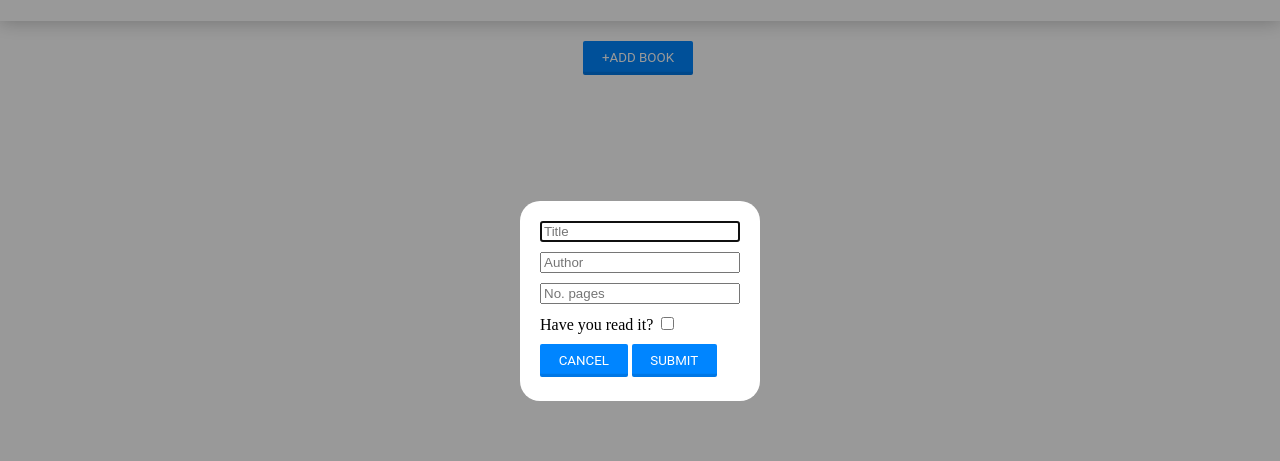
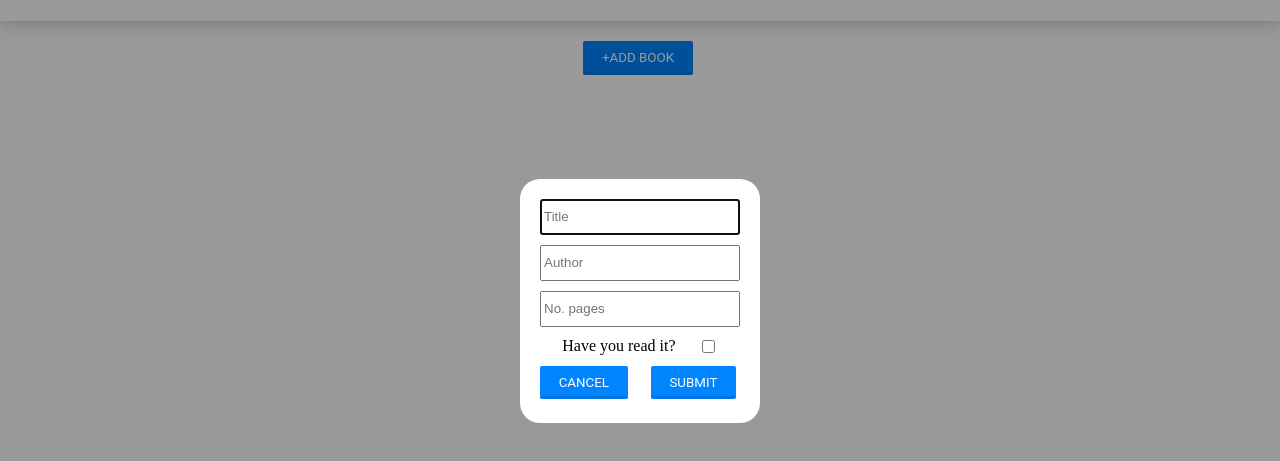
Before and after one commit to Yashido/library-js, a plain HTML site: page index.html in a window 1280 px wide. Both pictures are taken after a click on the button "+ADD BOOK". Shown: the part 99-560 px from the top of the page. Drawn offline with Linux system fonts and the light colour scheme.

Commit message:
Dialog styling cmp

```diff
--- a/index.html
+++ b/index.html
@@ -29,7 +29,7 @@
                     <input type="text" name="book-author" id="book-author" placeholder="Author">
                     <input type="number" name="book-pages" id="book-pages" placeholder="No. pages">
                     <div class="book-progression-container">
-                        <label for="book-progess">Have you read it?</label>
+                        <label for="book-progess" class="book-label">Have you read it?</label>
                         <input type="checkbox" name="book-progress" id="book-progress" value="1">
                     </div>
                     <div class="form-button-section">
--- a/style.css
+++ b/style.css
@@ -79,15 +79,27 @@ body {
         }
             #book-title, #book-author, #book-pages {
                 color: rgba(0, 133, 255, 0.8);
+                width: auto;
+                height: 30px;
+
             }
 
                 .book-progression-container {
+                    display: flex;
+                    flex-direction: row;
+                    justify-content: space-evenly;
+                }
+                    .book-label {
 
-                }
+                    }
+
                     #book-progress {
 
                     }
-
+                .form-button-section {
+                    display: flex;
+                    justify-content: space-between;
+                }
             .form-button-section {
                 display: flex;
                 flex-direction: row;
```
